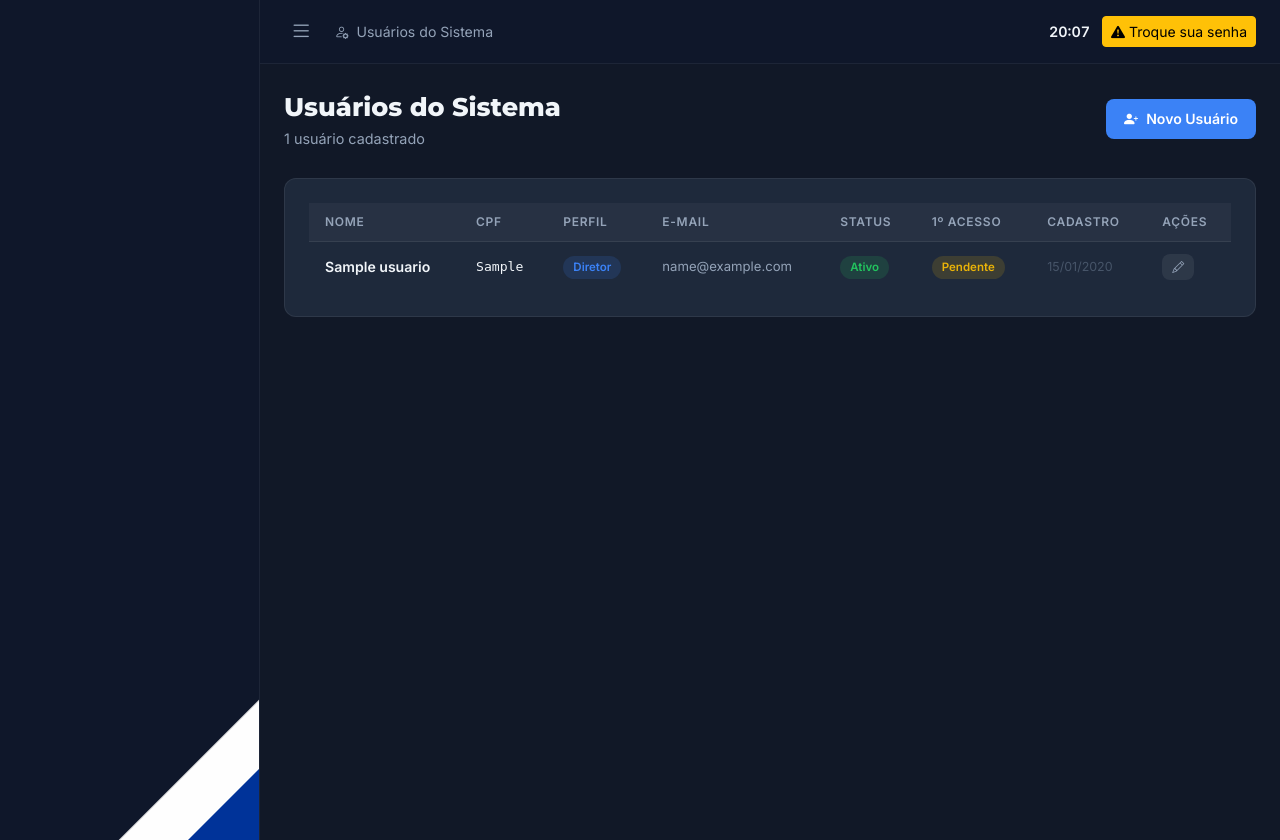
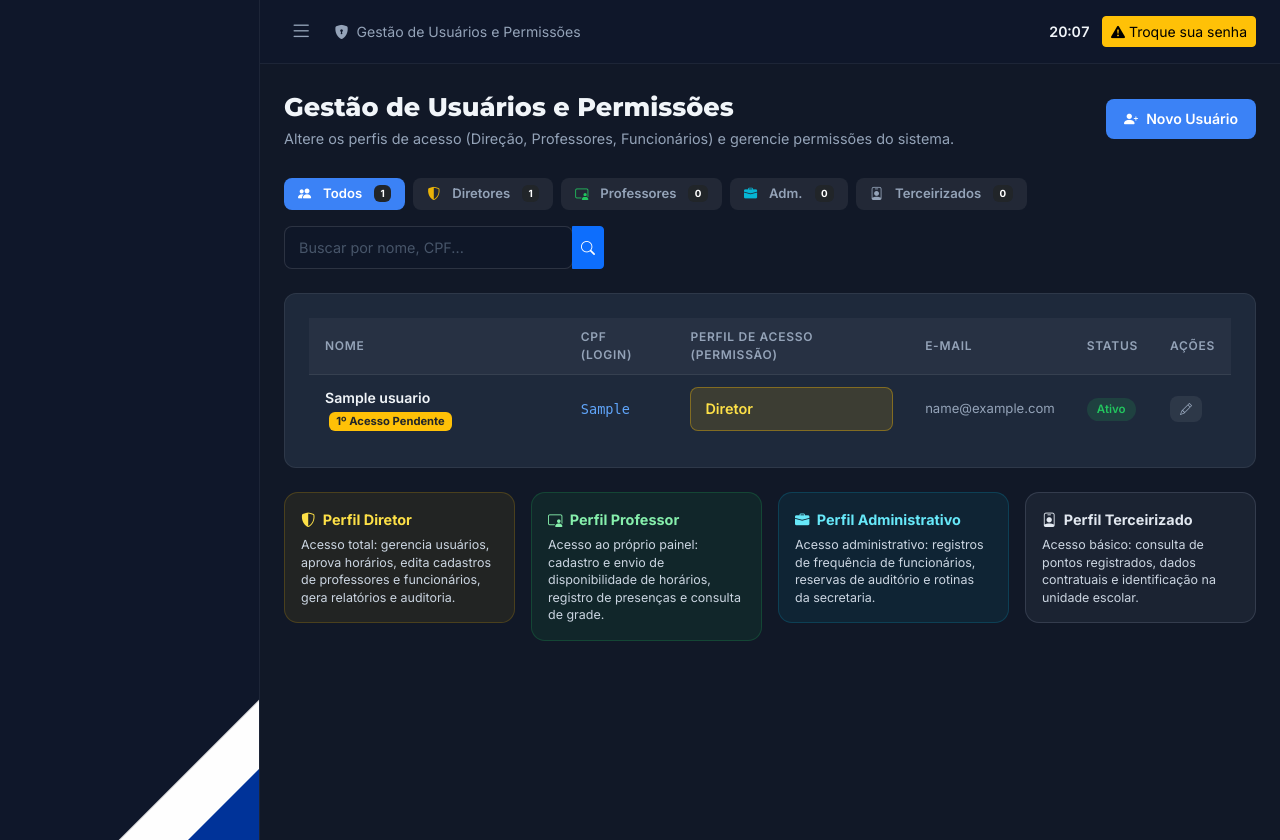
Before and after one commit to professorsilvio-alt/ceja-orientacao, a Django app: page /usuarios/ in a window 1280 px wide. Shown: the top 840 px of the page. Run offline with Django 5.2, Linux system fonts and the light colour scheme; a user stored in the database is signed in; tables that the repository leaves empty hold one stand-in row (values such as "Sample post").

Commit message:
feat: importa 49 professores/usuarios da planilha e adiciona gestao rapida de perfis e permissoes

```diff
--- a/templates/base.html
+++ b/templates/base.html
@@ -68,7 +68,7 @@
       </li>
       <li>
         <a href="{% url 'listar_usuarios' %}" class="sidebar-link {% block nav_usuarios %}{% endblock %}">
-          <i class="bi bi-person-gear"></i> Usuários do Sistema
+          <i class="bi bi-shield-lock-fill"></i> Usuários e Permissões
         </a>
       </li>
 
--- a/templates/usuarios/listar.html
+++ b/templates/usuarios/listar.html
@@ -1,47 +1,88 @@
 {% extends "base.html" %}
-{% block title %}Usuários do Sistema{% endblock %}
+{% block title %}Usuários e Permissões{% endblock %}
 {% block nav_usuarios %}active{% endblock %}
-{% block breadcrumb %}<i class="bi bi-person-gear me-1"></i> Usuários do Sistema{% endblock %}
+{% block breadcrumb %}<i class="bi bi-shield-lock-fill me-1"></i> Gestão de Usuários e Permissões{% endblock %}
 
 {% block content %}
 <div class="page-header">
   <div>
-    <div class="page-title">Usuários do Sistema</div>
-    <div class="page-subtitle">{{ usuarios.count }} usuário{{ usuarios.count|pluralize:"s" }} cadastrado{{ usuarios.count|pluralize:"s" }}</div>
+    <div class="page-title">Gestão de Usuários e Permissões</div>
+    <div class="page-subtitle">Altere os perfis de acesso (Direção, Professores, Funcionários) e gerencie permissões do sistema.</div>
   </div>
   <a href="{% url 'criar_usuario' %}" class="btn-gestao btn-gestao-primary">
     <i class="bi bi-person-plus-fill"></i> Novo Usuário
   </a>
 </div>
 
-<div class="card-gestao">
+<!-- Filtros de Perfil e Busca -->
+<div class="d-flex flex-wrap align-items-center justify-content-between gap-3 mb-4">
+  <div class="d-flex flex-wrap gap-2">
+    <a href="{% url 'listar_usuarios' %}" class="btn-gestao {% if not perfil_filtro %}btn-gestao-primary{% else %}btn-gestao-secondary{% endif %}" style="padding:6px 14px; font-size:0.82rem;">
+      <i class="bi bi-people-fill me-1"></i> Todos <span class="badge bg-dark ms-1">{{ contagem.todos }}</span>
+    </a>
+    <a href="{% url 'listar_usuarios' %}?perfil=diretor" class="btn-gestao {% if perfil_filtro == 'diretor' %}btn-gestao-primary{% else %}btn-gestao-secondary{% endif %}" style="padding:6px 14px; font-size:0.82rem;">
+      <i class="bi bi-shield-shaded me-1" style="color:#eab308;"></i> Diretores <span class="badge bg-dark ms-1">{{ contagem.diretor }}</span>
+    </a>
+    <a href="{% url 'listar_usuarios' %}?perfil=professor" class="btn-gestao {% if perfil_filtro == 'professor' %}btn-gestao-primary{% else %}btn-gestao-secondary{% endif %}" style="padding:6px 14px; font-size:0.82rem;">
+      <i class="bi bi-person-video3 me-1" style="color:#22c55e;"></i> Professores <span class="badge bg-dark ms-1">{{ contagem.professor }}</span>
+    </a>
+    <a href="{% url 'listar_usuarios' %}?perfil=administrativo" class="btn-gestao {% if perfil_filtro == 'administrativo' %}btn-gestao-primary{% else %}btn-gestao-secondary{% endif %}" style="padding:6px 14px; font-size:0.82rem;">
+      <i class="bi bi-briefcase-fill me-1" style="color:#06b6d4;"></i> Adm. <span class="badge bg-dark ms-1">{{ contagem.administrativo }}</span>
+    </a>
+    <a href="{% url 'listar_usuarios' %}?perfil=terceirizado" class="btn-gestao {% if perfil_filtro == 'terceirizado' %}btn-gestao-primary{% else %}btn-gestao-secondary{% endif %}" style="padding:6px 14px; font-size:0.82rem;">
+      <i class="bi bi-person-badge me-1" style="color:#94a3b8;"></i> Terceirizados <span class="badge bg-dark ms-1">{{ contagem.terceirizado }}</span>
+    </a>
+  </div>
+
+  <form method="get" action="{% url 'listar_usuarios' %}" class="d-flex gap-2" style="max-width:320px; width:100%;">
+    {% if perfil_filtro %}<input type="hidden" name="perfil" value="{{ perfil_filtro }}">{% endif %}
+    <div class="input-group">
+      <input type="text" name="q" value="{{ busca }}" class="form-control form-control-sm" placeholder="Buscar por nome, CPF..." style="font-size:0.85rem;">
+      <button type="submit" class="btn btn-primary btn-sm"><i class="bi bi-search"></i></button>
+    </div>
+  </form>
+</div>
+
+<!-- Tabela de Usuários com Troca Rápida de Permissão -->
+<div class="card-gestao mb-4">
   <div class="table-responsive">
-    <table class="table-gestao">
+    <table class="table-gestao align-middle">
       <thead>
         <tr>
           <th>Nome</th>
-          <th>CPF</th>
-          <th>Perfil</th>
+          <th>CPF (Login)</th>
+          <th>Perfil de Acesso (Permissão)</th>
           <th>E-mail</th>
           <th>Status</th>
-          <th>1º Acesso</th>
-          <th>Cadastro</th>
           <th>Ações</th>
         </tr>
       </thead>
       <tbody>
         {% for u in usuarios %}
         <tr>
-          <td style="font-weight:600;">{{ u.nome_completo }}</td>
-          <td style="font-family:monospace; font-size:0.82rem;">{{ u.cpf_formatado }}</td>
+          <td style="font-weight:600;">
+            {{ u.nome_completo }}
+            {% if u.primeiro_acesso %}
+            <span class="badge bg-warning text-dark ms-1" style="font-size:0.7rem;" title="Ainda não alterou a senha padrão">1º Acesso Pendente</span>
+            {% endif %}
+          </td>
+          <td style="font-family:monospace; font-size:0.85rem; color:#60a5fa;">{{ u.cpf_formatado }}</td>
           <td>
-            <span class="badge-gestao
-              {% if u.perfil == 'diretor' %}badge-primary
-              {% elif u.perfil == 'professor' %}badge-success
-              {% elif u.perfil == 'administrativo' %}badge-info
-              {% else %}badge-secondary{% endif %}">
-              {{ u.get_perfil_display }}
-            </span>
+            <form method="post" action="{% url 'alterar_perfil_rapido' u.cpf %}" class="d-inline-block">
+              {% csrf_token %}
+              <select name="perfil" class="form-select form-select-sm" onchange="this.form.submit()"
+                style="font-size:0.82rem; font-weight:600; padding:4px 28px 4px 10px; cursor:pointer;
+                {% if u.perfil == 'diretor' %}background:rgba(234,179,8,0.15) !important; color:#fde047 !important; border-color:rgba(234,179,8,0.4) !important;
+                {% elif u.perfil == 'professor' %}background:rgba(34,197,94,0.15) !important; color:#86efac !important; border-color:rgba(34,197,94,0.4) !important;
+                {% elif u.perfil == 'administrativo' %}background:rgba(6,182,212,0.15) !important; color:#67e8f9 !important; border-color:rgba(6,182,212,0.4) !important;
+                {% else %}background:rgba(148,163,184,0.15) !important; color:#cbd5e1 !important; border-color:rgba(148,163,184,0.4) !important;{% endif %}">
+                {% for valor, rotulo in perfil_choices %}
+                <option value="{{ valor }}" {% if u.perfil == valor %}selected{% endif %} style="background:#0f172a; color:#f8fafc;">
+                  {{ rotulo }}
+                </option>
+                {% endfor %}
+              </select>
+            </form>
           </td>
           <td style="font-size:0.82rem; color:var(--text-secondary);">{{ u.email }}</td>
           <td>
@@ -52,23 +93,15 @@
             {% endif %}
           </td>
           <td>
-            {% if u.primeiro_acesso %}
-            <span class="badge-gestao badge-warning">Pendente</span>
-            {% else %}
-            <i class="bi bi-check-circle-fill" style="color:var(--green);"></i>
-            {% endif %}
-          </td>
-          <td style="font-size:0.78rem; color:var(--text-muted);">{{ u.data_cadastro|date:"d/m/Y" }}</td>
-          <td>
             <div class="d-flex gap-1">
-              <a href="{% url 'editar_usuario' u.cpf %}" class="btn-gestao btn-gestao-secondary" style="padding:4px 10px; font-size:0.75rem;" title="Editar">
+              <a href="{% url 'editar_usuario' u.cpf %}" class="btn-gestao btn-gestao-secondary" style="padding:4px 10px; font-size:0.75rem;" title="Editar usuário completo">
                 <i class="bi bi-pencil"></i>
               </a>
               {% if u.cpf != request.user.cpf %}
-              <form method="post" action="{% url 'resetar_senha_usuario' u.cpf %}">
+              <form method="post" action="{% url 'resetar_senha_usuario' u.cpf %}" class="d-inline">
                 {% csrf_token %}
                 <button type="submit" class="btn-gestao btn-gestao-warning" style="padding:4px 10px; font-size:0.75rem; background:rgba(234,179,8,0.15); color:var(--yellow);"
-                  onclick="return confirm('Resetar a senha de {{ u.primeiro_nome }} para o CPF?')" title="Resetar senha">
+                  onclick="return confirm('Resetar a senha de {{ u.nome_completo }} para o CPF?')" title="Resetar senha para CPF">
                   <i class="bi bi-key-fill"></i>
                 </button>
               </form>
@@ -77,10 +110,54 @@
           </td>
         </tr>
         {% empty %}
-        <tr><td colspan="8" style="text-align:center; color:var(--text-muted); padding:32px;">Nenhum usuário cadastrado.</td></tr>
+        <tr><td colspan="6" style="text-align:center; color:var(--text-muted); padding:32px;">Nenhum usuário encontrado.</td></tr>
         {% endfor %}
       </tbody>
     </table>
   </div>
 </div>
+
+<!-- Guia de Permissões de Acesso -->
+<div class="row g-3">
+  <div class="col-md-3">
+    <div style="background:rgba(234,179,8,0.08); border:1px solid rgba(234,179,8,0.2); border-radius:14px; padding:16px;">
+      <div style="font-weight:700; color:#fde047; font-size:0.9rem; margin-bottom:6px;">
+        <i class="bi bi-shield-shaded me-1"></i> Perfil Diretor
+      </div>
+      <div style="font-size:0.78rem; color:#cbd5e1; line-height:1.4;">
+        Acesso total: gerencia usuários, aprova horários, edita cadastros de professores e funcionários, gera relatórios e auditoria.
+      </div>
+    </div>
+  </div>
+  <div class="col-md-3">
+    <div style="background:rgba(34,197,94,0.08); border:1px solid rgba(34,197,94,0.2); border-radius:14px; padding:16px;">
+      <div style="font-weight:700; color:#86efac; font-size:0.9rem; margin-bottom:6px;">
+        <i class="bi bi-person-video3 me-1"></i> Perfil Professor
+      </div>
+      <div style="font-size:0.78rem; color:#cbd5e1; line-height:1.4;">
+        Acesso ao próprio painel: cadastro e envio de disponibilidade de horários, registro de presenças e consulta de grade.
+      </div>
+    </div>
+  </div>
+  <div class="col-md-3">
+    <div style="background:rgba(6,182,212,0.08); border:1px solid rgba(6,182,212,0.2); border-radius:14px; padding:16px;">
+      <div style="font-weight:700; color:#67e8f9; font-size:0.9rem; margin-bottom:6px;">
+        <i class="bi bi-briefcase-fill me-1"></i> Perfil Administrativo
+      </div>
+      <div style="font-size:0.78rem; color:#cbd5e1; line-height:1.4;">
+        Acesso administrativo: registros de frequência de funcionários, reservas de auditório e rotinas da secretaria.
+      </div>
+    </div>
+  </div>
+  <div class="col-md-3">
+    <div style="background:rgba(148,163,184,0.08); border:1px solid rgba(148,163,184,0.2); border-radius:14px; padding:16px;">
+      <div style="font-weight:700; color:#e2e8f0; font-size:0.9rem; margin-bottom:6px;">
+        <i class="bi bi-person-badge me-1"></i> Perfil Terceirizado
+      </div>
+      <div style="font-size:0.78rem; color:#cbd5e1; line-height:1.4;">
+        Acesso básico: consulta de pontos registrados, dados contratuais e identificação na unidade escolar.
+      </div>
+    </div>
+  </div>
+</div>
 {% endblock %}
--- a/usuarios/urls.py
+++ b/usuarios/urls.py
@@ -18,5 +18,6 @@ urlpatterns = [
     path('usuarios/', views.view_listar_usuarios, name='listar_usuarios'),
     path('usuarios/novo/', views.view_criar_usuario, name='criar_usuario'),
     path('usuarios/<str:cpf>/editar/', views.view_editar_usuario, name='editar_usuario'),
+    path('usuarios/<str:cpf>/alterar-perfil/', views.view_alterar_perfil_rapido, name='alterar_perfil_rapido'),
     path('usuarios/<str:cpf>/resetar-senha/', views.view_resetar_senha_usuario, name='resetar_senha_usuario'),
 ]
--- a/usuarios/views.py
+++ b/usuarios/views.py
@@ -3,6 +3,7 @@ import uuid
 from django.shortcuts import render, redirect, get_object_or_404
 from django.contrib.auth import authenticate, login, logout, get_user_model
 from django.contrib.auth.decorators import login_required
+from django.db.models import Q
 from django.contrib import messages
 from django.utils import timezone
 from django.core.mail import send_mail
@@ -198,13 +199,62 @@ def view_dashboard(request):
 
 
 # ============================================================
-# CRUD DE USUÁRIOS (somente Diretor)
+# CRUD DE USUÁRIOS E PERMISSÕES (somente Diretor)
 # ============================================================
 
 @diretor_required
 def view_listar_usuarios(request):
-    usuarios = User.objects.all().order_by('perfil', 'nome_completo')
-    return render(request, 'usuarios/listar.html', {'usuarios': usuarios})
+    perfil_filtro = request.GET.get('perfil', '')
+    busca = request.GET.get('q', '').strip()
+
+    qs = User.objects.all()
+
+    if perfil_filtro:
+        qs = qs.filter(perfil=perfil_filtro)
+
+    if busca:
+        qs = qs.filter(
+            Q(nome_completo__icontains=busca) |
+            Q(cpf__icontains=busca) |
+            Q(email__icontains=busca)
+        )
+
+    qs = qs.order_by('perfil', 'nome_completo')
+
+    contagem_perfis = {
+        'todos': User.objects.count(),
+        'diretor': User.objects.filter(perfil='diretor').count(),
+        'professor': User.objects.filter(perfil='professor').count(),
+        'administrativo': User.objects.filter(perfil='administrativo').count(),
+        'terceirizado': User.objects.filter(perfil='terceirizado').count(),
+    }
+
+    return render(request, 'usuarios/listar.html', {
+        'usuarios': qs,
+        'perfil_filtro': perfil_filtro,
+        'busca': busca,
+        'contagem': contagem_perfis,
+        'perfil_choices': User.PERFIL_CHOICES,
+    })
+
+
+@diretor_required
+def view_alterar_perfil_rapido(request, cpf):
+    """Permite ao Diretor alterar rapidamente o perfil de acesso de qualquer usuário."""
+    user = get_object_or_404(User, pk=cpf)
+    if request.method == 'POST':
+        novo_perfil = request.POST.get('perfil')
+        if novo_perfil in dict(User.PERFIL_CHOICES):
+            perfil_antigo = user.get_perfil_display()
+            user.perfil = novo_perfil
+            if novo_perfil == 'diretor':
+                user.is_staff = True
+            user.save()
+            messages.success(
+                request,
+                f'Perfil de {user.nome_completo} alterado de "{perfil_antigo}" para "{user.get_perfil_display()}".'
+            )
+    return redirect('listar_usuarios')
 
 
 @diretor_required
```
Also changed, not shown: importar_professores.py (added, +125 -0 lines).
